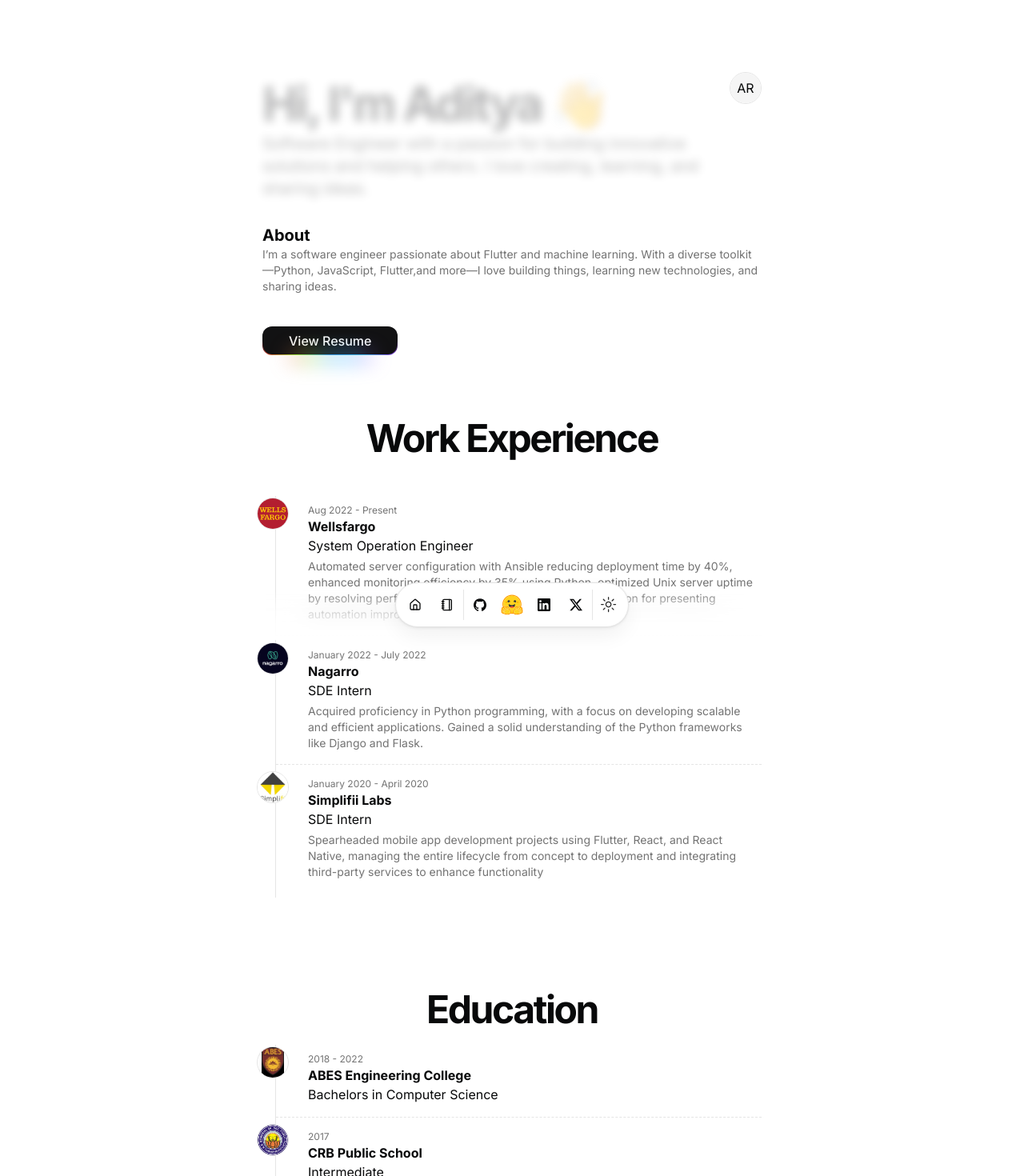
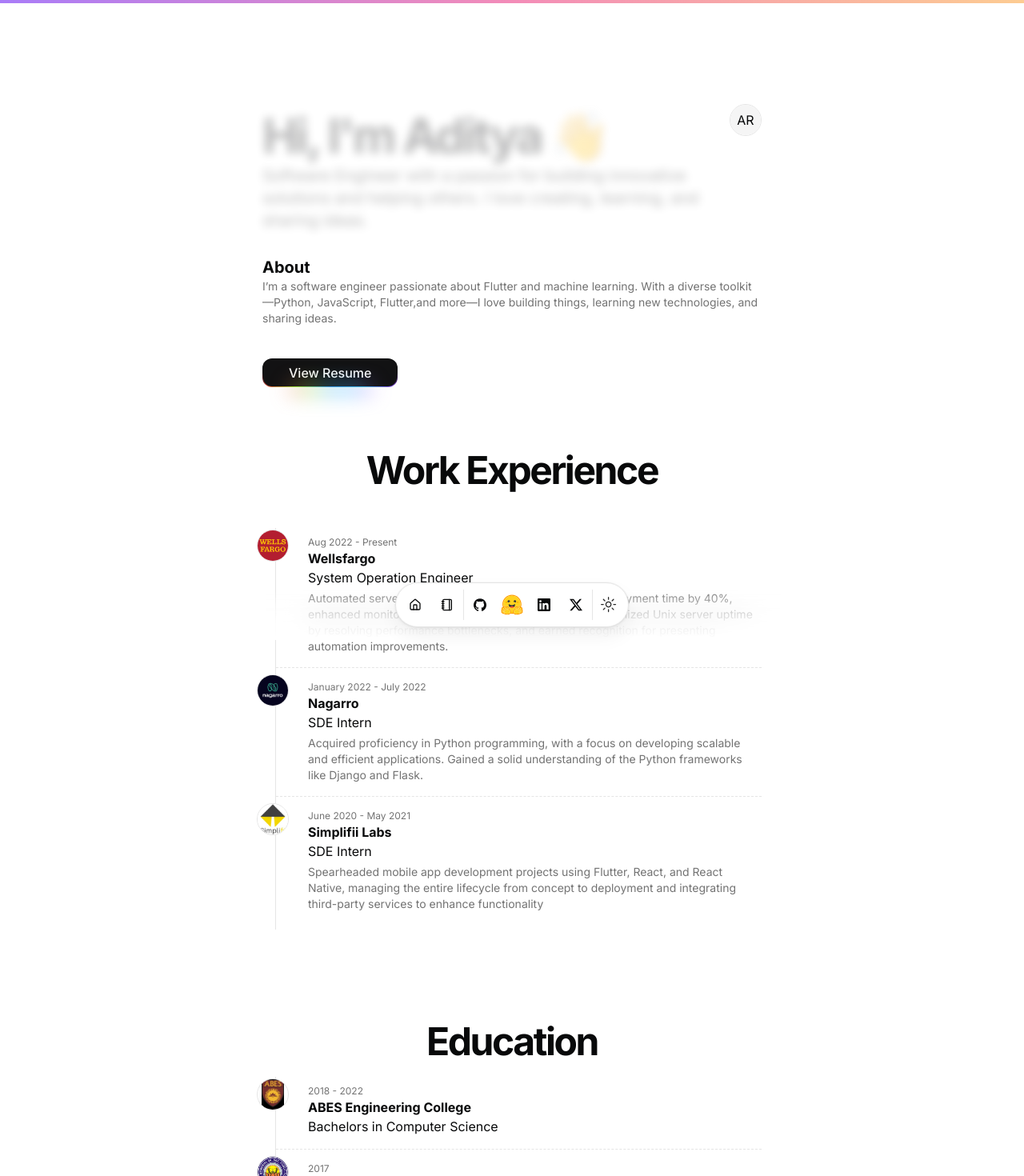
Before and after one commit to imaditya123/portfolio, a Next.js app: page / in a window 1280 px wide. Shown: the top 1470 px of the page at 80% size. Built offline with nearby package versions, Linux system fonts and the light colour scheme.

Commit message:
added Scroll progressbar

```diff
--- a/src/app/layout.tsx
+++ b/src/app/layout.tsx
@@ -6,8 +6,6 @@
 import { TooltipProvider } from "@/components/ui/tooltip";
 import { cn } from "@/lib/utils";
 import Navbar from "@/components/navbar";
-const inter = Inter({ subsets: ["latin"], });
-
 const fontSans = Inter({
   subsets: ["latin"],
   variable: "--font-sans",
@@ -61,6 +59,7 @@
 }>) {
   return (
     <html lang="en" suppressHydrationWarning>
+
       <body
         className={cn(
           "min-h-screen bg-background font-sans antialiased max-w-2xl mx-auto py-12 sm:py-24 px-6",
@@ -70,6 +69,7 @@
         <ThemeProvider attribute="class" defaultTheme="light">
           <TooltipProvider delayDuration={0}>
           {/* <Particles> */}
+
           {children}
           {/* </Particles> */}
 
--- a/src/app/page.tsx
+++ b/src/app/page.tsx
@@ -8,11 +8,17 @@
 import { Badge } from "@/components/ui/badge";
 import { ProjectCard } from "@/components/project-card";
 import Link from "next/link";
+import { ScrollProgress } from "@/components/magicui/scroll-progress";
+import { Meteors } from "@/components/magicui/meteor-ui";
+
 const BLUR_FADE_DELAY = 0.04;
 
 export default function Home() {
   return (
+
     <main className="flex flex-col min-h-[100dvh] space-y-10">
+      <ScrollProgress className="top" />
+
       <section id="hero">
         <div className="mx-auto w-full max-w-2xl space-y-8">
           <div className="gap-2 flex justify-between">
@@ -49,8 +55,8 @@
         </BlurFade>
       </section>
       <BlurFade delay={BLUR_FADE_DELAY * 5}>
-            <RainbowButton href={"/resume"} >View Resume</RainbowButton>
-          </BlurFade>
+        <RainbowButton href={"/resume"}>View Resume</RainbowButton>
+      </BlurFade>
 
       <section id="work-experience">
         <div className="space-y-12 w-full py-10">
@@ -79,7 +85,6 @@
                     dates={`${work.start} - ${work.end ?? "Present"}`}
                     image={work.logoUrl}
                     link={work.href}
-
                   />
                 </BlurFade>
               ))}
--- a/src/app/projects/page.tsx
+++ b/src/app/projects/page.tsx
@@ -1,7 +1,7 @@
 import BlurFade from "@/components/magicui/blur-fade";
 import { DATA } from "@/data/resume";
-import { ProjectCard } from "@/components/project-card";
 import { ProjectTabs } from "@/components/project-tab";
+import { ScrollProgress } from "@/components/magicui/scroll-progress";
 
 export const metadata = {
   title: "Projects",
@@ -13,6 +13,8 @@
 export default async function BlogPage() {
   return (
     <section id="projects">
+      <ScrollProgress className="top" />
+
       <div className="space-y-12 w-full py-0">
         <BlurFade delay={BLUR_FADE_DELAY * 11}>
           <div className="flex flex-col items-center justify-center space-y-4 ">
--- /dev/null
+++ b/src/components/magicui/meteor-ui.tsx
@@ -0,0 +1,43 @@
+"use client";
+
+import { useEffect, useState } from "react";
+
+import { cn } from "@/lib/utils";
+
+interface MeteorsProps extends React.HTMLAttributes<HTMLSpanElement> {
+  number?: number;
+}
+export const Meteors = ({ number = 20, ...props }: MeteorsProps) => {
+  const [meteorStyles, setMeteorStyles] = useState<Array<React.CSSProperties>>(
+    [],
+  );
+
+  useEffect(() => {
+    const styles = [...new Array(number)].map(() => ({
+      top: -5,
+      left: Math.floor(Math.random() * window.innerWidth) + "px",
+      animationDelay: Math.random() * 1 + 0.2 + "s",
+      animationDuration: Math.floor(Math.random() * 8 + 2) + "s",
+    }));
+    setMeteorStyles(styles);
+  }, [number]);
+
+  return (
+    <>
+      {[...meteorStyles].map((style, idx) => (
+        // Meteor Head
+        <span
+          key={idx}
+          className={cn(
+            "pointer-events-none absolute left-1/2 top-1/2 size-0.5 rotate-[215deg] animate-meteor rounded-full bg-slate-500 shadow-[0_0_0_1px_#ffffff10]",
+          )}
+          style={style}
+          {...props}
+        >
+          {/* Meteor Tail */}
+          <div className="pointer-events-none absolute top-1/2 -z-10 h-px w-[50px] -translate-y-1/2 bg-gradient-to-r from-slate-500 to-transparent" />
+        </span>
+      ))}
+    </>
+  );
+};
--- /dev/null
+++ b/src/components/magicui/scroll-progress.tsx
@@ -0,0 +1,36 @@
+"use client";
+
+import { cn } from "@/lib/utils";
+import { motion, MotionProps, useScroll, useSpring } from "motion/react";
+import React from "react";
+interface ScrollProgressProps
+  extends Omit<React.HTMLAttributes<HTMLElement>, keyof MotionProps> {}
+
+export const ScrollProgress = React.forwardRef<
+  HTMLDivElement,
+  ScrollProgressProps
+>(({ className, ...props }, ref) => {
+  const { scrollYProgress } = useScroll();
+
+  const scaleX = useSpring(scrollYProgress, {
+    stiffness: 200,
+    damping: 50,
+    restDelta: 0.001,
+  });
+
+  return (
+    <motion.div
+      ref={ref}
+      className={cn(
+        "fixed inset-x-0 top-0 z-[1000] h-1 origin-left bg-gradient-to-r from-[#A97CF8] via-[#F38CB8] to-[#FDCC92]",
+        className,
+      )}
+      style={{
+        scaleX,
+      }}
+      {...props}
+    />
+  );
+});
+
+ScrollProgress.displayName = "ScrollProgress";
--- a/src/data/resume.tsx
+++ b/src/data/resume.tsx
@@ -120,8 +120,8 @@
       location: "Delhi",
       title: "SDE Intern",
       logoUrl: "/images/simplifii.jpeg",
-      start: "January 2020",
-      end: "April 2020",
+      start: "June 2020",
+      end: "May 2021",
       description:
         "Spearheaded mobile app development projects using Flutter, React, and React Native, managing the entire lifecycle from concept to deployment and integrating third-party services to enhance functionality",
     },
```
